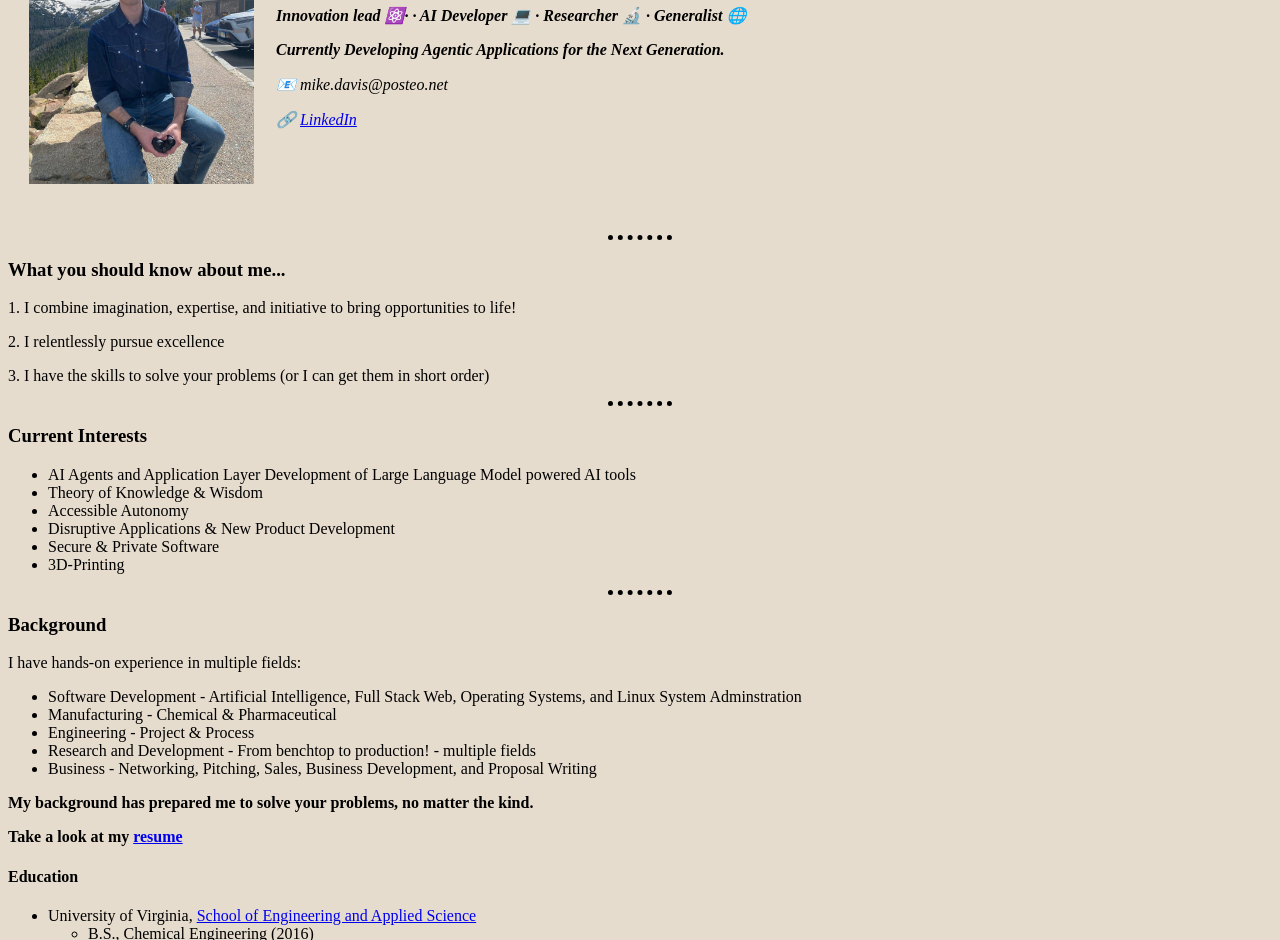
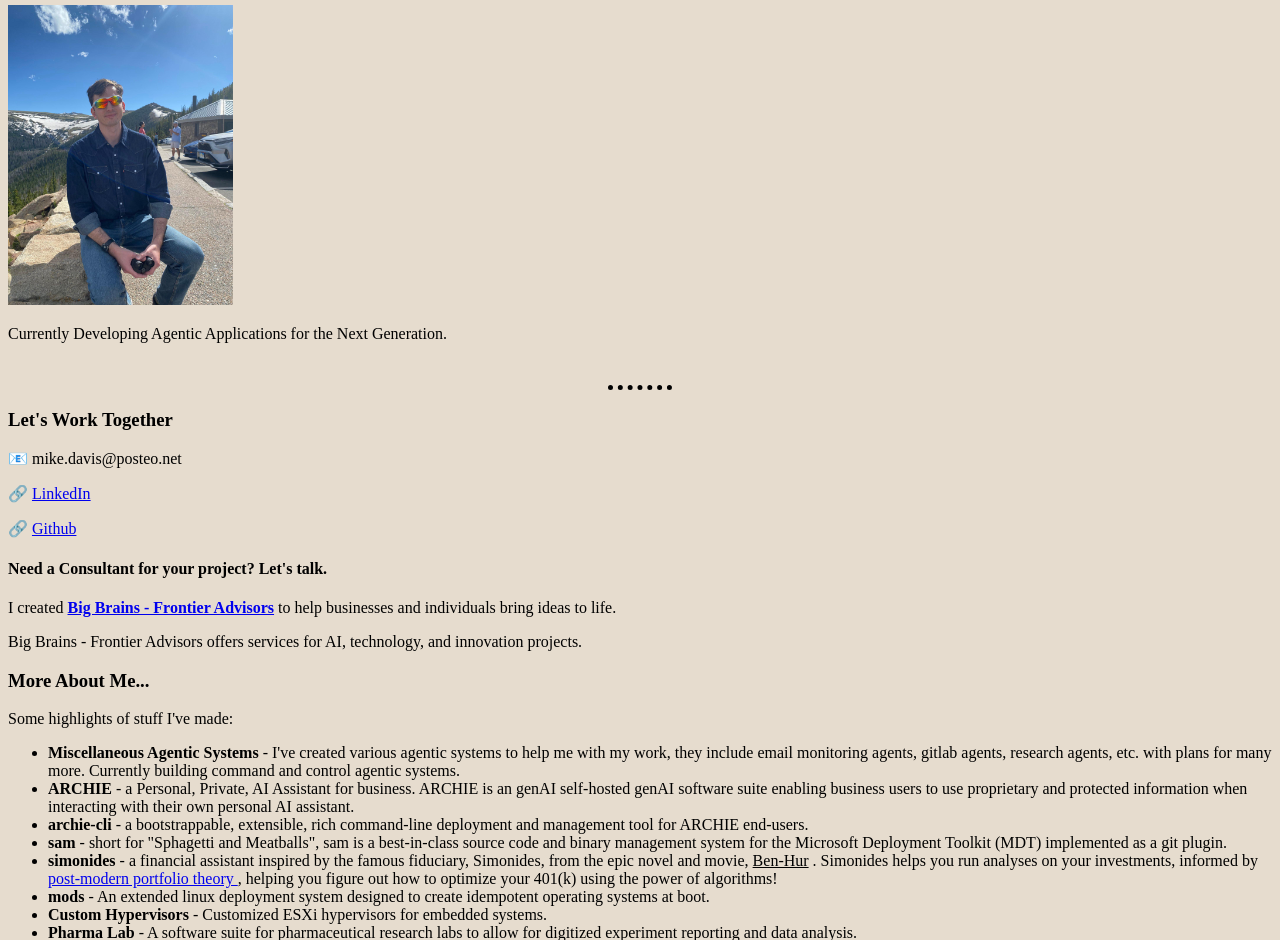
Before and after one commit to i-am-mike-davis/i-am-mike-davis.github.io, a plain HTML site: page index.html in a window 1280 px wide. Shown: the part 145-1085 px from the top of the page. Drawn offline with Linux system fonts and the light colour scheme.

Commit message:
Added Big Brains LLC

```diff
--- a/index.html
+++ b/index.html
@@ -8,70 +8,28 @@
     <link rel="stylesheet" href="./css/styles.css">
   </head>
   <body>
-    <table cellspacing="20">
-      <tr>
-        <td>
-          <img class="portrait" src="profile.jpeg" alt="Me In Colorado" />
-        </td>
-        <td>
           <h1 id="heading">Michael "Mike" Davis</h1>
           <em>
-            <p><strong>Innovation lead ⚛️· · AI Developer 💻 · Researcher 🔬 · Generalist 🌐</strong></p>
-              <p> <strong>Currently Developing Agentic Applications for the Next Generation. </strong></p>
-            <p>📧  mike.davis@posteo.net</p>
-            <p>🔗 <a href="https://www.linkedin.com/in/i-am-mike-davis ">LinkedIn</a></p>
+
+            <p><strong>Innovation Generalist 🌐</strong></p>
+            <p><strong>Researcher 🔬 and Developer💻  </strong></p>
+
+
           </em>
-        </td>
-      </tr>
-    </table>
-
+      <img class="portrait" src="profile.jpeg" alt="Me In Colorado" />
+      <p>Currently Developing Agentic Applications for the Next Generation.</p>
     <br />
     <hr />
-    <h3>What you should know about me...</h3>
-      <p>1. I combine imagination, expertise, and initiative to bring opportunities to life!</p>
-      <p>2. I relentlessly pursue excellence</p>
-      <p>3. I have the skills to solve your problems (or I can get them in short order)</p>
+    <h3>Let's Work Together</h3>
+    <p>📧  mike.davis@posteo.net</p>
+     <p>🔗 <a href="https://www.linkedin.com/in/i-am-mike-davis ">LinkedIn</a></p>
+    <p>🔗 <a href="https://github.com/i-am-mike-davis/">Github</a></p>
+    <h4>Need a Consultant for your project?  Let's talk.</h4>
+    <p>I created <strong> <a href="./bigbrains.html">Big Brains - Frontier Advisors</a></strong> to help businesses and individuals bring ideas to life.</p>
+    <p> Big Brains - Frontier Advisors offers services for AI, technology, and innovation projects.</p>
 
-      <hr>
-      <h3>Current Interests</h3>
-      <ul>
-        <li>AI Agents and Application Layer Development of Large Language Model powered AI tools</li>
-        <li>Theory of Knowledge & Wisdom</li>
-        <li>Accessible Autonomy</li>
-        <li>Disruptive Applications & New Product Development</li>
-        <li>Secure & Private Software</li>
-        <li>3D-Printing</li>
-        </ul>
-      <hr>
+    <h3>More About Me...</h3>
 
-    <h3>Background</h3>
-
-    <p> I have hands-on experience in multiple fields:</p>
-    <ul>
-    <li>Software Development - Artificial Intelligence, Full Stack Web, Operating Systems, and Linux System Adminstration</li>
-    <li>Manufacturing - Chemical & Pharmaceutical</li>
-    <li>Engineering - Project & Process</li>
-    <li>Research and Development - From benchtop to production! - multiple fields</li>
-    <li>Business - Networking, Pitching, Sales, Business Development, and Proposal Writing </li>
-    </ul>
-
-    <p><strong>My background has prepared me to solve your problems, no matter the kind.</p></strong>
-
-     <p><strong>Take a look at my <a href="resume.pdf">resume</a></p></strong>
-
-    <h4>Education</h4>
-    <ul>
-      <li>University of Virginia, <a href="https://engineering.virginia.edu/about-our-school">School of Engineering and Applied Science</a>
-        <ul>
-          <li>B.S., Chemical Engineering (2016)</li>
-          <li>Minor, Engineering Business (2016)</li>
-        </ul>
-      </li>
-    </ul>
-
-    <hr>
-
-    <h3><a href="https://github.com/i-am-mike-davis/">Software Development Portfolio</a></h3>
     <p>Some highlights of stuff I've made:</p>
     <ul>
       <li><strong>Miscellaneous Agentic Systems</strong> - I've created various agentic systems to help me with my work, they include email monitoring agents, gitlab agents, research agents, etc. with plans for many more. Currently building command and control agentic systems.</li>
@@ -142,6 +100,20 @@
 
 <hr>
 
+    <h4>Education</h4>
+    <ul>
+      <li>University of Virginia, <a href="https://engineering.virginia.edu/about-our-school">School of Engineering and Applied Science</a>
+        <ul>
+          <li>B.S., Chemical Engineering (2016)</li>
+          <li>Minor, Engineering Business (2016)</li>
+        </ul>
+      </li>
+    </ul>
+
+    <hr>
+
+
+
     <h3>About This Website</h3>
     <p>Sometimes HTML/CSS is all that is needed 😇<a href="https://motherfuckingwebsite.com/">.</a>  </p>
   </body>
```
Also changed, not shown: bigbrains.html (added, +53 -0 lines), AiDesign-Hand holding business card vi logo mockup renderings.png (added), AiDesign-Truck side mockup.png (added), Big Brains Glow Logo.png (added), Big Brains Main Logo 800x600.jpg (added), Big Brains Main Logo.png (added), main-logo-small.jpg (added), 3 other files.
